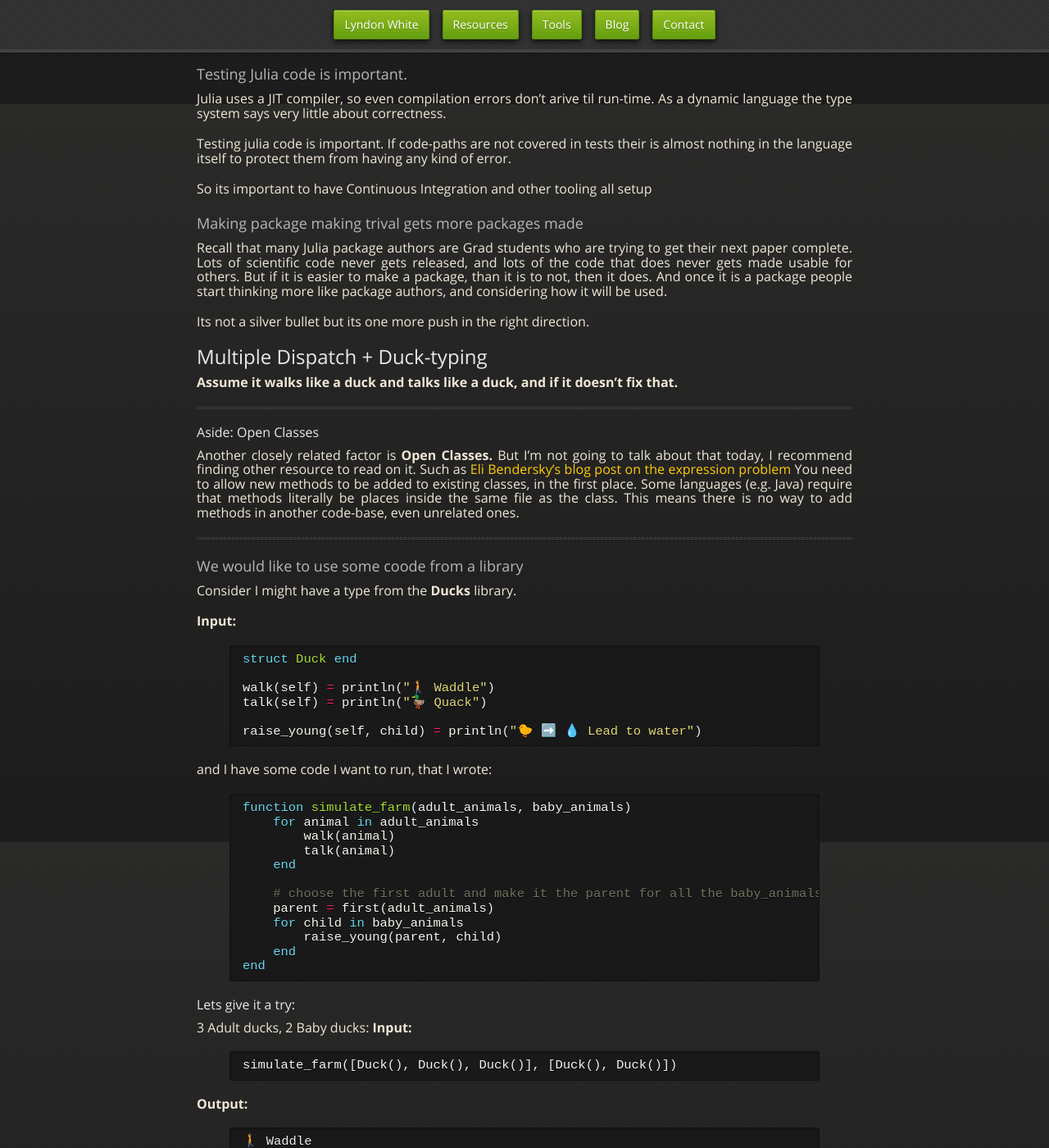
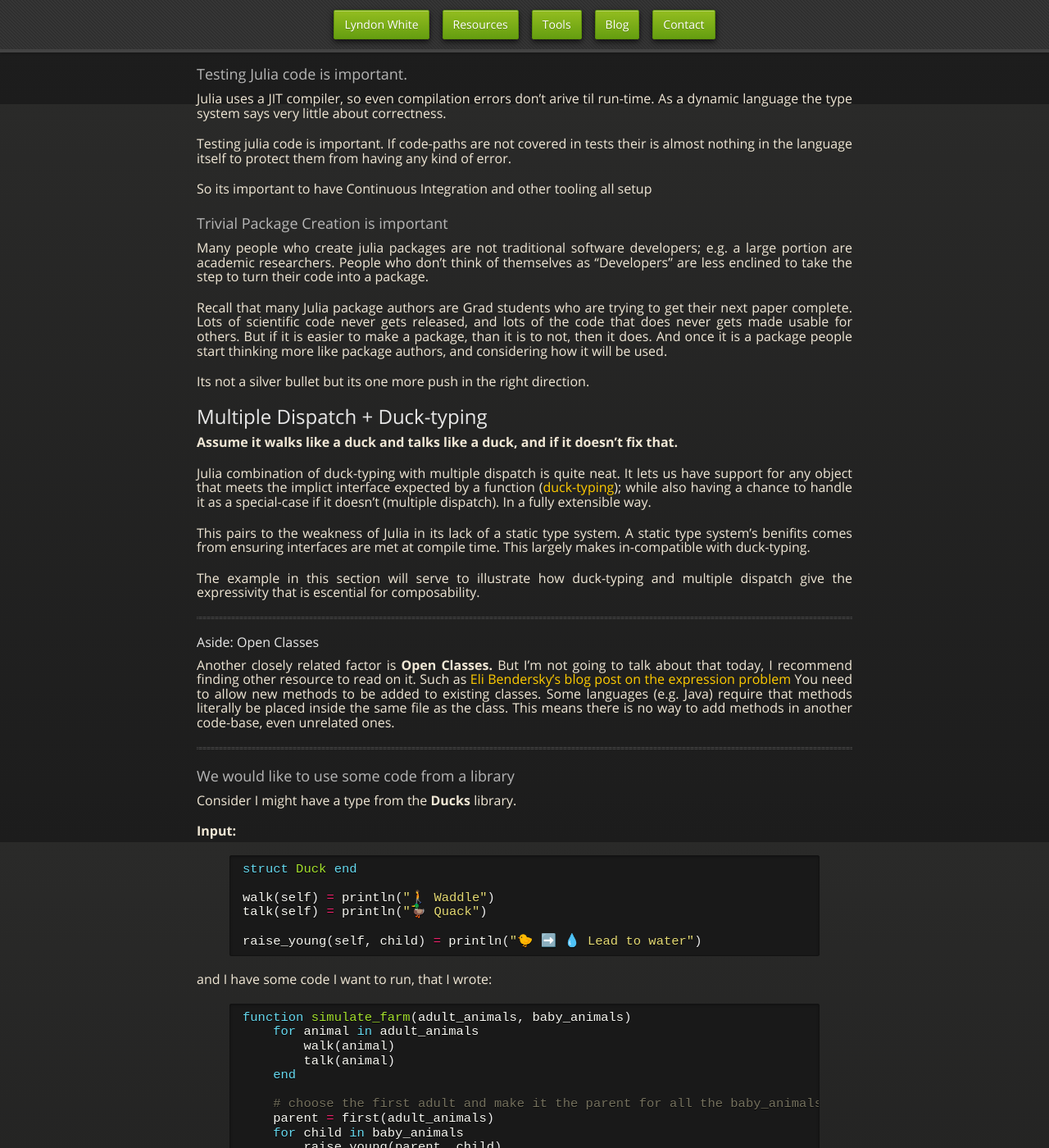
Before and after one commit to oxinabox/oxinabox.github.io, a Jekyll site: the page built from _posts/2020-02-08-whycompositionaljulia.md, in a window 1280 px wide and 1400 px high, scrolled down 2573 px. Shown: the whole window at 82% size. Built offline with Jekyll 4.4.1, drawn with Linux system fonts in a browser that asks for light colours; nearby versions of some CDN libraries; some web fonts are replaced; formulas are drawn with MathJax 3; some of the changed text lies outside the part shown.

Commit message:
fixes from C.K

```diff
--- a/_posts/2020-02-08-whycompositionaljulia.md
+++ b/_posts/2020-02-08-whycompositionaljulia.md
@@ -157,7 +157,11 @@ If code-paths are not covered in tests their is almost nothing in the language i
 
 So its important to have Continuous Integration and other tooling all setup
 
-### Making package making trival gets more packages made
+### Trivial Package Creation is important
+
+Many people who create julia packages are not traditional software developers; e.g. a large portion are academic researchers.
+People who don't think of themselves as "Developers" are less enclined to take the step to turn their code into a package.
+
 
 Recall that many Julia package authors are Grad students who are trying to get their next paper complete.
 Lots of scientific code never gets released, and lots of the code that does never gets made usable for others.
@@ -170,19 +174,32 @@ Its not a silver bullet but its one more push in the right direction.
 
 **Assume it walks like a duck and talks like a duck, and if it doesn't fix that.**
 
+Julia combination of duck-typing with multiple dispatch is quite neat.
+It lets us have support for any object that meets the implict interface expected by a function ([duck-typing](https://en.wikipedia.org/wiki/Duck_typing));
+while also having a chance to handle it as a special-case if it doesn't (multiple dispatch).
+In a fully extensible way.
+
+This pairs to the weakness of Julia in its lack of a static type system.
+A static type system's benifits comes from ensuring interfaces are met at compile time.
+This largely makes in-compatible with duck-typing.
+
+
+
+The example in this section will serve to illustrate how duck-typing and multiple dispatch give the expressivity that is escential for composability.
+
 ---
 
 #### Aside: Open Classes
 Another closely related factor is **Open Classes.**
 But I'm not going to talk about that today, I recommend finding other resource to read on it.
 Such as [Eli Bendersky's blog post on the expression problem](https://eli.thegreenplace.net/2016/the-expression-problem-and-its-solutions#is-multiple-dispatch-necessary-to-cleanly-solve-the-expression-problem)
-You need to allow new methods to be added to existing classes, in the first place.
-Some languages (e.g. Java) require that methods literally be places inside the same file as the class.
+You need to allow new methods to be added to existing classes.
+Some languages (e.g. Java) require that methods literally be placed inside the same file as the class.
 This means there is no way to add methods in another code-base, even unrelated ones.
 
 ---
 
-### We would like to use some coode from a library
+### We would like to use some code from a library
 Consider I might have a type from the **Ducks** library.
 
 **Input:**
@@ -617,10 +634,19 @@ Otherwise, one needs to implement array support into one's scalars, to have reas
 People need to invent new languages.
 Its a good time to be inventing new languages.
 It's good for the world.
-Its good for me because I like cool new things.
+It's good for me because I like cool new things.
 
 I’ld just really like those new languages to please have:
- - multiple dispatch
- - open classes, so you can add methods to things.
- - array types that are parametric on their scalar types, at the type level
+ - multiple dispatch, to:
+     - allow for extension via what ever special case is needed (E.g. a Duck will lead a baby duck to water, but will abandon a baby swan)
+     - Including allowing domain knowedge to be added (Like the matrix multiplication examples)
+ - Open classes:
+     - so you can create new methods in your package for types/functions declared in another package
+ - Array types that are parametric on their scalar types, at the type level
+     -  So that array-code and scalar-code do not need to be entangled for performance.
  - A package management solution built-in, that everyone uses.
+     - because it makes for consistent tooling and a multiplicative effect on software standard.
+     - Like everyone in the julia community writing tests and using CI.
+ - Not jumping straight onto 1 namespace per file, isolate everything, bandwagon.
+     - Namespace clashes are not that bad
+     - Its worth considering what the value of namespaces is: not just _"Namespaces are one honking great idea -- let's do more of those!"_
```
